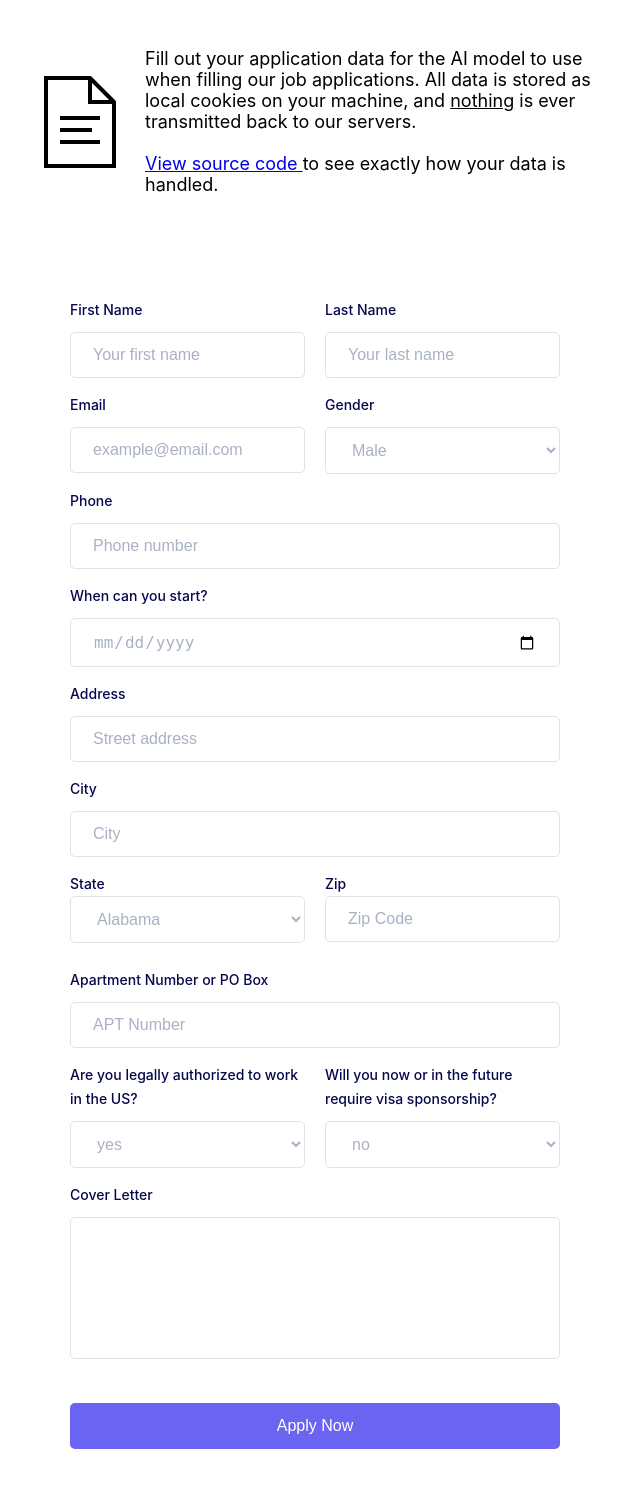
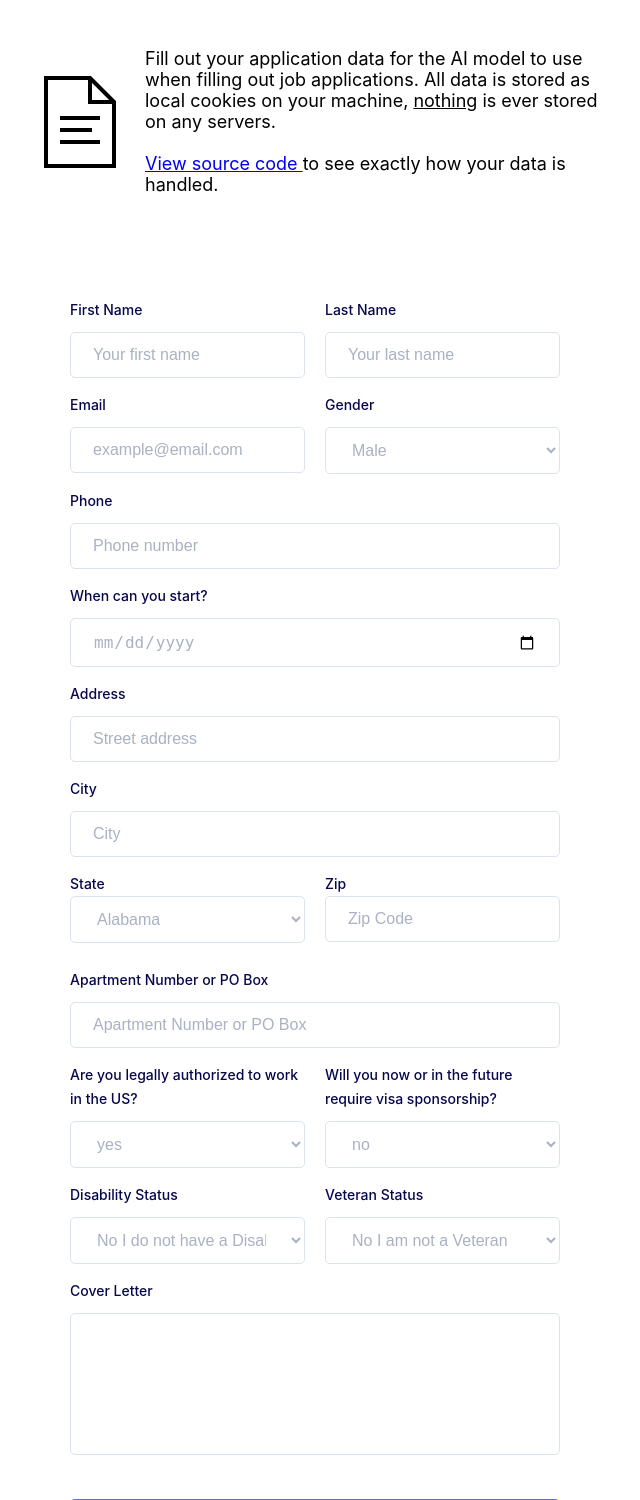
Before and after one commit to michaelrzg/AutoApply, a Python web app: template templates/inputdata.html in a window 1280 px wide. Shown: the top 1500 px of the page, without its empty margins (325-965 px from the left). Before the commit the page ends 1449 px from the top, so only its background shows below. Run offline with Jinja, Linux system fonts and the light colour scheme; the template is opened without the code that fills it, so the values that code supplies are empty.

Commit message:
added to form

```diff
--- a/templates/inputdata.html
+++ b/templates/inputdata.html
@@ -14,11 +14,11 @@
         <img src="/icons/document100by100.png" alt="" />
         <p>
           Fill out your application data for the AI model to use when filling
-          our job applications. All data is stored as local cookies on your
-          machine, and <u>nothing</u> is ever transmitted back to our servers.
+          out job applications. All data is stored as local cookies on your
+          machine, <u>nothing</u> is ever stored on any servers.
           <br />
           <br />
-          <a href="https://michaelrzg.github.io" target="_blank"
+          <a href="https://github.com/michaelrzg/AutoApply" target="_blank"
             >View source code </a
           >to see exactly how your data is handled.
         </p>
@@ -198,7 +198,7 @@
             type="text"
             name="apt   "
             id="apt"
-            placeholder="APT Number"
+            placeholder="Apartment Number or PO Box"
             class="formbold-form-input"
           />
         </div>
@@ -229,6 +229,34 @@
             >
               <option value="no">no</option>
               <option value="yes">yes</option>
+            </select>
+          </div>
+        </div>
+        <div class="formbold-input-flex">
+          <div>
+            <label class="formbold-form-label">Disability Status</label>
+
+            <select
+              class="formbold-form-input"
+              name="diability"
+              id="disability"
+            >
+              <option value="no">No I do not have a Disability</option>
+              <option value="yes">Yes I have a Disability</option>
+              <option value="noanswer">Prefer not to say</option>
+            </select>
+          </div>
+          <div>
+            <label class="formbold-form-label">Veteran Status</label>
+
+            <select
+              class="formbold-form-input"
+              name="legalauthorization"
+              id="legalauthorization"
+            >
+              <option value="no">No I am not a Veteran</option>
+              <option value="yes">Yes I am a Veteran</option>
+              <option value="noanswer">Prefer not to say</option>
             </select>
           </div>
         </div>
```
